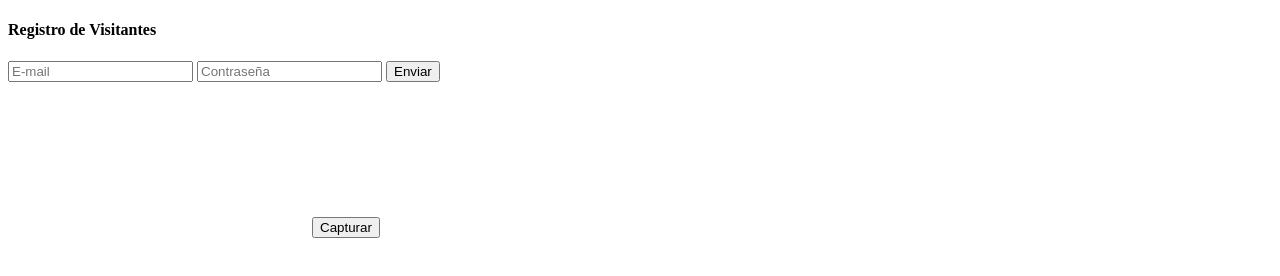
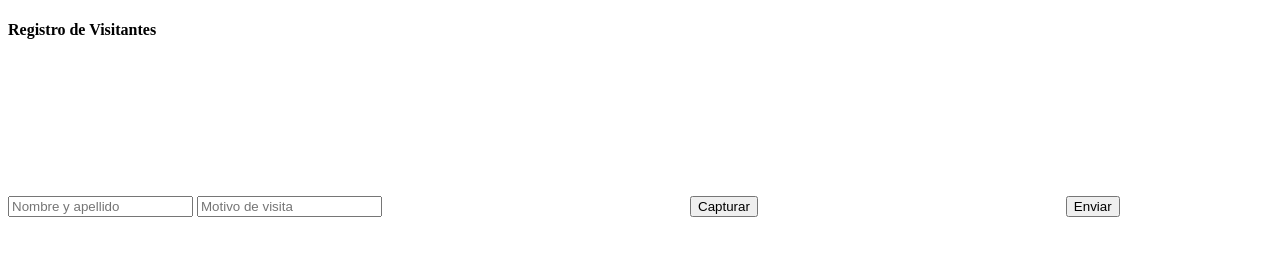
Before and after one commit to Copelia/core-registro-visitantes, a website: page index.html in a window 1280 px wide. Both pictures are taken after a click on the button "Enviar". Drawn offline with Linux system fonts and the light colour scheme; no server answers.

Commit message:
Añadiendo firestore para almacenar regitro de visitantes

```diff
--- a/index.html
+++ b/index.html
@@ -14,23 +14,20 @@
 <body>
 
     <h4>Registro de Visitantes</h4>
-    <input id="email" type="email" placeholder="E-mail">
-    <input id="contraseña" type="password" placeholder="Contraseña">
+    <input id="name" type="name" placeholder="Nombre y apellido">
+    <input id="issue" type="name" placeholder="Motivo de visita">
 
-    <button onclick="registerVisitor()">Enviar</button>
-
-    <div id="contenido"></div>
-
-
-<video id="video"></video>
-<button id="startbutton">Capturar</button>
-<canvas id="canvas"></canvas>
+    <video id="video"></video>
+    <button id="startbutton">Capturar</button>
+    <canvas id="canvas"></canvas>
+    <button id="register-visitor">Enviar</button>
 
     <script src="https://www.gstatic.com/firebasejs/5.3.1/firebase.js"></script>
+    <script src="https://www.gstatic.com/firebasejs/4.12.1/firebase.js"></script>
+    <script src="https://www.gstatic.com/firebasejs/4.12.1/firebase-firestore.js"></script>
+    <script src="src/js/data.js"></script>
+    <script src="src/js/main.js"></script>
 
-
-    <!--<script src="https://www.gstatic.com/firebasejs/4.12.1/firebase-firestore.js"></script>-->
-    <script src="src/main.js"></script>
 </body>
 
 </html>
--- /dev/null
+++ b/src/js/data.js
@@ -0,0 +1,10 @@
+window.initFirebase = () => {
+    firebase.initializeApp({
+    apiKey: "AIzaSyBcF7TEYv7lKctHHG6gyP6Abg_npVzMBNc",
+  authDomain: "visitor-register-f8275.firebaseapp.com",
+  databaseURL: "https://visitor-register-f8275.firebaseio.com",
+  projectId: "visitor-register-f8275",
+  storageBucket: "visitor-register-f8275.appspot.com",
+  messagingSenderId: "968340223875"
+    });
+};
--- /dev/null
+++ b/src/js/main.js
@@ -0,0 +1,95 @@
+
+window.initFirebase();
+
+let db = firebase.firestore();
+
+//Registrando al visitante en la base de datos
+
+  document.getElementById('register-visitor').addEventListener('click', (event) => {
+    let visitorName = document.getElementById("name").value;
+    let issueVisitor = document.getElementById("issue").value;
+
+    db.collection('visitors').add({
+      Visitante : visitorName,
+      Asunto : issueVisitor
+    }).then((docRef) => {
+      console.log('Document written with ID: ', docRef.id);
+    })
+    .catch((error) => {
+      console.error('Error adding document: ', error);
+    });
+  });
+
+
+//Tomando foto. Refactorizar este código
+
+//   var streaming =
+//       video        = document.querySelector('#video'),
+//       canvas       = document.querySelector('#canvas'),
+//       photo        = document.querySelector('#photo'),
+//       startbutton  = document.querySelector('#startbutton'),
+//       width = 320,
+//       height = 0;
+
+//   navigator.getMedia = ( navigator.getUserMedia ||
+//                          navigator.webkitGetUserMedia ||
+//                          navigator.mozGetUserMedia ||
+//                          navigator.msGetUserMedia);
+
+//   navigator.getMedia(
+//     {
+//       video: true,
+//       audio: false
+//     },
+//     function(stream) {
+//       if (navigator.mozGetUserMedia) {
+//         video.mozSrcObject = stream;
+//       } else {
+//         var vendorURL = window.URL || window.webkitURL;
+//         video.srcObject = stream;
+//       }
+//       video.play();
+//     }
+//   );
+
+//   video.addEventListener('canplay', event => {
+//     if (!streaming) {
+//       height = video.videoHeight / (video.videoWidth/width);
+//       video.setAttribute('width', width);
+//       video.setAttribute('height', height);
+//       canvas.setAttribute('width', width);
+//       canvas.setAttribute('height', height);
+//       streaming = true;
+//     }
+//   });
+
+//   const takepicture = () => {
+//     canvas.width = width;
+//     canvas.height = height;
+//     canvas.getContext('2d').drawImage(video, 0, 0, width, height);
+//     var data = canvas.toDataURL('image/png');
+
+
+//   startbutton.addEventListener('click', event => {
+//       takepicture();
+//     event.preventDefault();
+//   });
+
+// };
+
+//let img = document.getElementById("laimagen");
+//let canvas = document.getElementById('canvas');
+//let dataURL = canvas.toDataURL();
+
+//     // Create a root reference
+//     let storageRef = firebase.storage().ref();
+//     // Create a reference to 'images/mountains.jpg'
+//     var storeImage = storageRef.child('images/foto.jpg');
+//     storeImage.putString(dataURL, 'data_url').then(function (snapshot) {
+//       console.log('Uploaded a data_url string!');
+//     });
+//     event.preventDefault();
+//   }, false);
+
+// })
+// };
--- a/src/main.js
+++ /dev/null
@@ -1,179 +0,0 @@
-
-  // Initialize Firebase
- const config = {
-    apiKey: "AIzaSyBcF7TEYv7lKctHHG6gyP6Abg_npVzMBNc",
-    authDomain: "visitor-register-f8275.firebaseapp.com",
-    databaseURL: "https://visitor-register-f8275.firebaseio.com",
-    projectId: "visitor-register-f8275",
-    storageBucket: "visitor-register-f8275.appspot.com",
-    messagingSenderId: "968340223875"
-  };
-  firebase.initializeApp(config);
-
-
-window.registerVisitor = () => {
-    let email = document.getElementById("email").value;
-    let pass = document.getElementById("contraseña").value;
-
-    firebase.auth().createUserWithEmailAndPassword(email, pass).catch(function(error) {
-     // Handle Errors here.
-     var errorCode = error.code;
-     var errorMessage = error.message;
-     // ...
-     console.log(errorCode, errorMessage);
-
-   });
-
-
-   }
-
-   window.observer = () => {
-    firebase.auth().onAuthStateChanged(function(user) {
-      if (user) {
-        let usuario = user;
-       // console.log(user);
-       let contenido = document.getElementById("contenido");
-    //if (user.emailVerified){}
-      contenido.innerHTML = `
-        <p>Bienvenidx</p>
-        <button onclick="logOut()">Log Out</button>
-    `;
-        // User is signed in.
-        var displayName = user.displayName;
-        var email = user.email;
-        var emailVerified = user.emailVerified;
-        var photoURL = user.photoURL;
-        var isAnonymous = user.isAnonymous;
-        var uid = user.uid;
-        var providerData = user.providerData;
-        // ...
-        console.log("Usuario activo");
-      } else {
-        // User is signed out.
-        // ...
-        console.log("No existe usuario activo");
-      }
-    });
-  }
-  observer();
-
-  window.logOut = () => {
-    firebase.auth().signOut()
-    .then(function(){
-       console.log("Saliendo...");
-    })
-    .catch(function (error){
-      console.log(error);
-    })
-
-    };
-
-
-//Tomando foto
-
-(function() {
-
-  var streaming = false,
-      video        = document.querySelector('#video'),
-      canvas       = document.querySelector('#canvas'),
-      photo        = document.querySelector('#photo'),
-      startbutton  = document.querySelector('#startbutton'),
-      width = 320,
-      height = 0;
-
-  navigator.getMedia = ( navigator.getUserMedia ||
-                         navigator.webkitGetUserMedia ||
-                         navigator.mozGetUserMedia ||
-                         navigator.msGetUserMedia);
-
-  navigator.getMedia(
-    {
-      video: true,
-      audio: false
-    },
-    function(stream) {
-      if (navigator.mozGetUserMedia) {
-        video.mozSrcObject = stream;
-      } else {
-        var vendorURL = window.URL || window.webkitURL;
-        video.srcObject = stream;
-      }
-      video.play();
-    },
-    function(err) {
-      console.log("An error occured! " + err);
-    }
-  );
-
-  video.addEventListener('canplay', function(ev){
-    if (!streaming) {
-      height = video.videoHeight / (video.videoWidth/width);
-      video.setAttribute('width', width);
-      video.setAttribute('height', height);
-      canvas.setAttribute('width', width);
-      canvas.setAttribute('height', height);
-      streaming = true;
-    }
-  }, false);
-
-  const takepicture = () => {
-    canvas.width = width;
-    canvas.height = height;
-    canvas.getContext('2d').drawImage(video, 0, 0, width, height);
-    var data = canvas.toDataURL('image/png');
-    //photo.setAttribute('src', data);
-    //console.log(data);
-  }
-
-  startbutton.addEventListener('click', function(event){
-      takepicture();
-      getBase64();
-    event.preventDefault();
-  }, false);
-
-})();
-
-
-//let img = document.getElementById("laimagen");
-let canvas = document.getElementById('canvas');
-let dataURL = canvas.toDataURL();
-let png = document.getElementById("png");
-
-const getBase64 = () => {
-  //img.src = canvas.toDataURL("image/png");
-  console.log(dataURL);
-  //debugBase64();
-};
-
-// const debugBase64 = (dataURL) => {
-//   let win = window.open();
-//   win.document.write('<iframe src="' + dataURL  + '" frameborder="0" style="border:0; top:0px; left:0px; bottom:0px; right:0px; width:100%; height:100%;" allowfullscreen></iframe>');
-// };
-
-
-
-
-
-
-        // let picture = document.getElementById('snapshot');
-
-        // window.getPicture = () => {
-        //   let photoUser = picture.value;
-        //   console.log(photoUser);
-        // }
-
-
-// Initialize Cloud Firestore through Firebase
-// var db = firebase.firestore();
-
-// db.collection("users").add({
-//     first: "Ada",
-//     last: "Lovelace",
-//     born: 1815
-// })
-// .then(function(docRef) {
-//     console.log("Document written with ID: ", docRef.id);
-// })
-// .catch(function(error) {
-//     console.error("Error adding document: ", error);
-//});
```
Also changed, not shown: package.json (+8 -3 lines), src/select.html (added, +19 -0 lines), test/index.html (+14 -0 lines), 1 other file.
